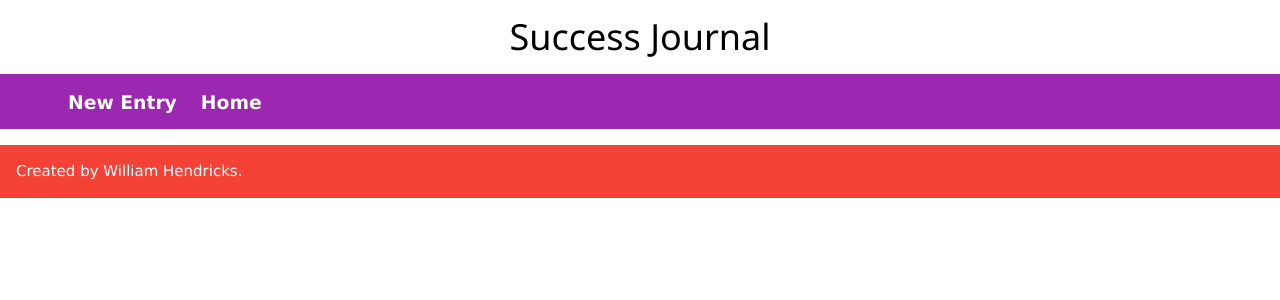
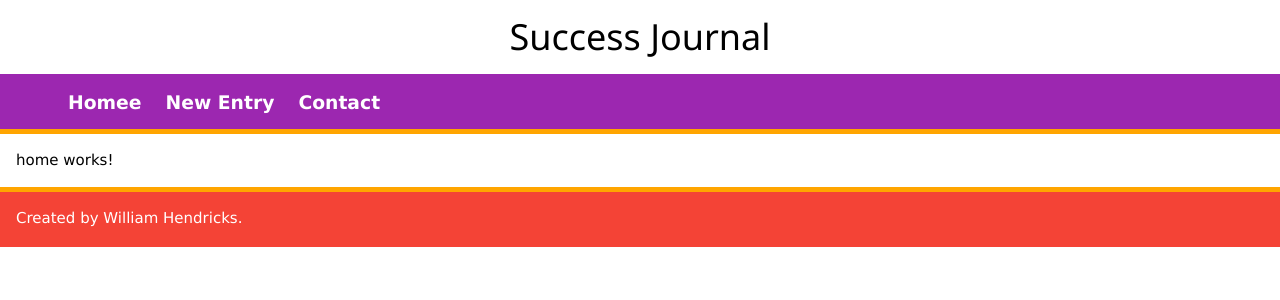
Before and after one commit to intellisquid/cs-prototype, an Angular app: page /home in a window 1280 px wide. Before the commit this address led to /. Shown: the top 300 px of the page. Built offline with nearby package versions, Linux system fonts and the light colour scheme.

Commit message:
Everything's good with UI so far.

```diff
--- a/src/app/app.component.css
+++ b/src/app/app.component.css
@@ -14,8 +14,7 @@
 
 .diffmargin {
 /* margin-top: 55px; */
-height: 55px;
-
+ height: 55px;
 }
 
 .navlink {
@@ -39,3 +38,7 @@ li a:hover {
   text-decoration: underline;
   padding: 12px;
 }
+.bor {
+   border-bottom: 5px solid orange;
+      border-top: 5px solid orange;
+}
--- a/src/app/app.component.html
+++ b/src/app/app.component.html
@@ -13,18 +13,21 @@
 <div class="w3-container w3-purple diffmargin">
 <ul>
   <li class="navlink">
+    <a routerLink="/home">Homee</a>
+  </li>
+  <li class="navlink">
     <a routerLink="/addentry">New Entry</a>
   </li>
   <li class="navlink">
-    <a routerLink="/home">Home</a>
+    <a routerLink="/contact">Contact</a>
   </li>
 </ul>
 </div>
 
+<div class="w3-container bor">
+<router-outlet></router-outlet>
+</div>
 
-<router-outlet></router-outlet>
-
-
-<div class="w3-panel w3-red">
+<div class="w3-container w3-red diffmargin">
 <p>Created by William Hendricks.</p>
 </div>
--- a/src/app/app.module.ts
+++ b/src/app/app.module.ts
@@ -6,11 +6,15 @@ import { AddEntryComponent } from './add-entry/add-entry.component';
 
 import { RouterModule, Routes } from '@angular/router';
 import { AppRoutingModule } from './/app-routing.module';
+import { HomeComponent } from './home/home.component';
+import { ContactComponent } from './contact/contact.component';
 
 @NgModule({
   declarations: [
     AppComponent,
-    AddEntryComponent
+    AddEntryComponent,
+    HomeComponent,
+    ContactComponent
   ],
   imports: [
     BrowserModule,
--- /dev/null
+++ b/src/app/contact/contact.component.html
@@ -0,0 +1,3 @@
+<p>
+  contact works!
+</p>
--- /dev/null
+++ b/src/app/contact/contact.component.ts
@@ -0,0 +1,15 @@
+import { Component, OnInit } from '@angular/core';
+
+@Component({
+  selector: 'app-contact',
+  templateUrl: './contact.component.html',
+  styleUrls: ['./contact.component.css']
+})
+export class ContactComponent implements OnInit {
+
+  constructor() { }
+
+  ngOnInit() {
+  }
+
+}
--- /dev/null
+++ b/src/app/home/home.component.html
@@ -0,0 +1,3 @@
+<p>
+  home works!
+</p>
--- /dev/null
+++ b/src/app/home/home.component.ts
@@ -0,0 +1,15 @@
+import { Component, OnInit } from '@angular/core';
+
+@Component({
+  selector: 'app-home',
+  templateUrl: './home.component.html',
+  styleUrls: ['./home.component.css']
+})
+export class HomeComponent implements OnInit {
+
+  constructor() { }
+
+  ngOnInit() {
+  }
+
+}
```
Also changed, not shown: src/app/app-routing.module.ts (+7 -2 lines), src/app/contact/contact.component.css (added), src/app/home/home.component.css (added), 2 other files (tests, documents, lock files or other folders).
